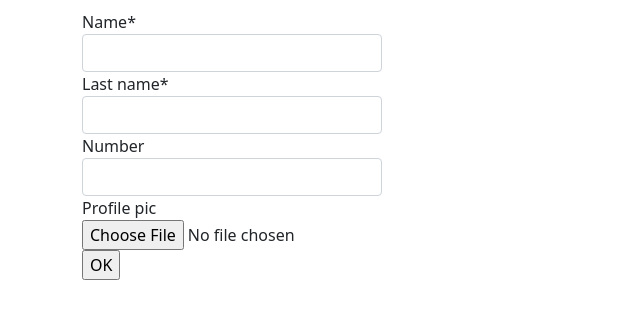
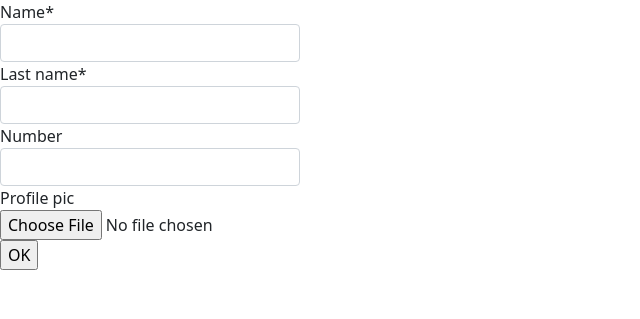
Before and after one commit to elcinp/Django-Forms-InClass, a Django app: page /student/ in a window 1280 px wide. Shown: the top 319 px of the page, without its empty margins (0-640 px from the left). Run offline with Django 3.2, Linux system fonts and the light colour scheme; some libraries are stand-ins or nearby versions.

Commit message:
last commit

```diff
--- a/student/templates/student/base.html
+++ b/student/templates/student/base.html
@@ -1,19 +1,20 @@
 <!DOCTYPE html>
 {% load static %}
 <html lang="en">
+
 <head>
     <meta charset="UTF-8" />
     <meta http-equiv="X-UA-Compatible" content="IE=edge" />
     <meta name="viewport" content="width=device-width, initial-scale=1.0" />
     <title>Document</title>
     <!-- <link rel="stylesheet" href="../static/css/style.css" /> -->
-    <link rel="stylesheet" href="{% static 'css/style.css' %}" />
+    <link rel="stylesheet" href="{% static 'student/css/style.css' %}" />
     <!-- CSS only -->
     <link href="https://cdn.jsdelivr.net/npm/bootstrap@5.1.3/dist/css/bootstrap.min.css" rel="stylesheet"
         integrity="sha384-1BmE4kWBq78iYhFldvKuhfTAU6auU8tT94WrHftjDbrCEXSU1oBoqyl2QvZ6jIW3" crossorigin="anonymous">
 </head>
+
 <body>
-    <div style="margin-top: 10px; margin-bottom: 10px" class="container">
     {% if messages %}
     {% for message in messages %}
     {% if message.tags == "error" %}
@@ -24,12 +25,11 @@
     {% endfor %}
     {% endif %}
     {% block container %}{% endblock container %}
-    </div>
     <!-- JavaScript Bundle with Popper -->
     <script src="https://cdn.jsdelivr.net/npm/bootstrap@5.1.3/dist/js/bootstrap.bundle.min.js"
         integrity="sha384-ka7Sk0Gln4gmtz2MlQnikT1wXgYsOg+OMhuP+IlRH9sENBO0LRn5q+8nbTov4+1p" crossorigin="anonymous">
     </script>
-    </script>
     <script src="{% static 'student/js/timeout.js' %}"></script>
 </body>
+
 </html>
--- a/student/views.py
+++ b/student/views.py
@@ -1,3 +1,4 @@
+from student.models import Student
 from django.shortcuts import redirect, render
 from .forms import StudentForm
 from django.contrib import messages
```
Also changed, not shown: forms.md (+2 -0 lines), forms/settings.py (+3 -5 lines). Lines whose indentation alone changed are shown as unchanged.
